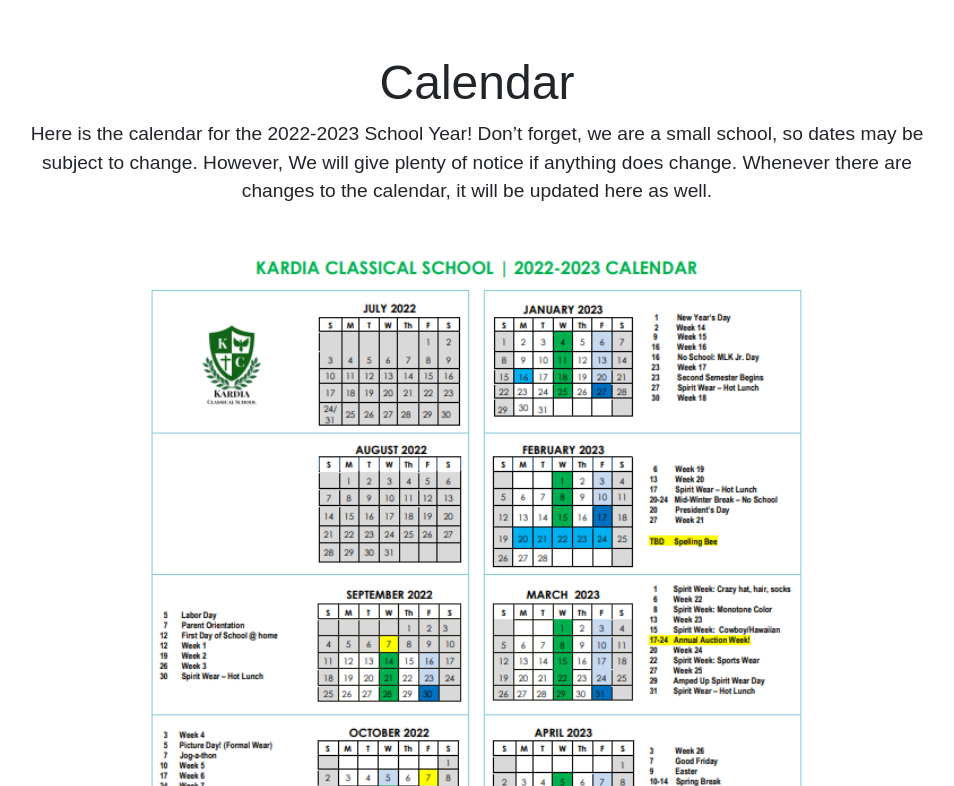
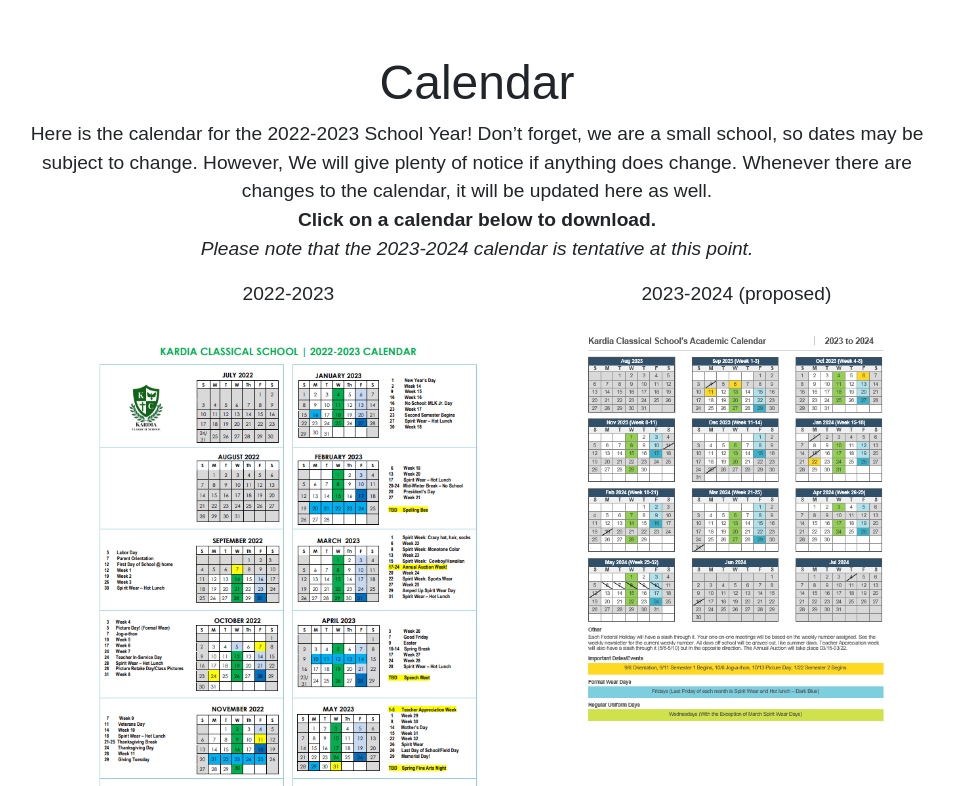
Before and after one commit to kristofer11/Kardia, a React (Create React App) app: page /calendar in a window 1280 px wide. Shown: the part 234-1020 px from the top of the page, without its empty margins (163-1117 px from the left). Built offline with nearby package versions, Linux system fonts and the light colour scheme; a web font is replaced by a local one.

Commit message:
Fixed Lacey's list of issues

```diff
--- a/src/App.css
+++ b/src/App.css
@@ -453,6 +453,10 @@
     padding: .5rem;
 }
 
+.calendar-div {
+    display: flex;
+}
+
 /* PROBABLY DON'T NEED THIS MEDIA-Q */
 @media only screen and (max-width: 576px) {
     .hero-text h1 {
--- a/src/pages/Calendar.js
+++ b/src/pages/Calendar.js
@@ -1,5 +1,7 @@
 import calendar from '../assets/2022-2023-calendar.png'
 import proposedCalendar from '../assets/2023-2024-Tentative-Calendar.png';
+import Calendar22 from '../assets/downloads/22-23Calendar.pdf';
+import Calendar23 from '../assets/downloads/23-24Calendar.pdf';
 
 const Calendar = () => {
   return (
@@ -7,15 +9,24 @@
     <div id='whatIsClassical'  className='info-block text-center'>
         <h2 className='text-center' style={{fontSize: '3rem'}}>Calendar</h2>
 
-        <p >
-        Here is the calendar for the 2022-2023 School Year! Don’t forget, we are a small school, so dates may be subject to change. However, We will give plenty of notice if anything does change. Whenever there are changes to the calendar, it will be updated here as well.
-        </p>
-        <img src={calendar} className='col-10 mb-5' style={{maxWidth: '777px'}} alt='2022-23 calendar' />
-        <p>Here is the proposed calendar for the 2023-2024 school year.</p>
-        <img src={proposedCalendar} className='col-10 mb-5' style={{maxWidth: '777px'}} alt='Proposed 2023-24 calendar' />
+            <p >
+            Here is the calendar for the 2022-2023 School Year! Don’t forget, we are a small school, so dates may be subject to change. However, We will give plenty of notice if anything does change. Whenever there are changes to the calendar, it will be updated here as well.<br /><strong>Click on a calendar below to download.</strong><br/><em>Please note that the 2023-2024 calendar is tentative at this point.</em>
+            </p>
+        <div className='calendar-div'>
+
+
+        <div>
+            <p>2022-2023</p>
+            <a href={Calendar22} download='2022-23 Kardia Calendar.pdf'><img src={calendar} className='col-10 mb-5 calendar' alt='2022-23 calendar' /> </a>
+        </div>
+        <div>
+            <p>2023-2024 (proposed)</p>
+            <a href={Calendar23} download='2023-24 Kardia Calendar.pdf'><img src={proposedCalendar} className='col-10 mb-5 calendar' alt='Proposed 2023-24 calendar2' /></a>
+        </div>
+        </div>
     </div>
 </div>
   )
 }
 
-export default Calendar
+export default Calendar;
--- a/src/pages/Home.js
+++ b/src/pages/Home.js
@@ -44,7 +44,7 @@
 
                 <div id='whatIsClassical' style={{ borderTop: '2px solid black', borderBottom: '2px solid black' }} className='info-block'>
                     <h3 className='text-center pt-4'>What is Classical Christian Education?</h3>
-                    <p>                        Classical Christian schools use the children’s God-given strengths at each stage of growth to help them learn; young children enjoy memorizing, singing, and rhymes, so a solid foundation is laid in each subject of study at this age; junior high students are inquisitive, so we develop their ability to reason and discern the truth; high school students want to talk, so we teach them how to present their ideas persuasively. The result is a graduate who knows what they believe and why and can positively impact the community around them.</p>
+                    <p>                         Classical Christian schools use the children’s God-given strengths at each stage of growth to help them learn; young children enjoy memorizing, singing, and rhymes, so a solid foundation is laid in each subject of study at this age; junior high students are inquisitive, so we develop their ability to reason and discern the truth; high school students want to talk, so we teach them how to present their ideas persuasively. The result is a graduate who knows what they believe and why and can positively impact the community around them.<br /><strong>Learn more by visiting the <a href=' https://classicalchristian.org/what-is-cce/' target='_blank'>ACCS website.</a></strong></p>
                 </div>
                 <div id='whatIsClassical' style={{ borderBottom: '2px solid black', marginTop: '0' }} className='info-block'>
                     <h3 className='text-center pt-4'>Our Mission</h3>
--- a/src/pages/blogs/June2022Siblings.js
+++ b/src/pages/blogs/June2022Siblings.js
@@ -6,18 +6,17 @@
     return (
         <div className='page-content blog'>
             <p className='blog-author'>JUNE 1, 2022 by Joanna Bischoff</p>
-            <h4 className='blog-title'>25 Ways To Keep Younger Siblings Busy During Homeschooling</h4>
-
+            <h4 className='blog-title' style={{ textAlign: 'center' }}>25 Ways To Keep Younger Siblings Busy During Homeschooling</h4>
+            <figure>
+                <img src={Baby} alt='Baby with blanket on head' className='blog-img col-md-7 col-9' />
+                <figcaption>Photo by Jonathan Borba on Unsplash</figcaption>
+            </figure>
             <div className='blog-content'>
                 <p>Would you like to homeschool, but aren’t sure what to do with all the different ages? </p>
                 <p>If you don’t have access to daycare options (or a family that’s got the time!), then you may find yourself juggling little ones and the needs for the attention of the school-aged child. Of course, they can play with their toys, etc, but at some point, they’ll need another option! Every child and every family is different in dynamic, but for these first few pivotal years, it helps to have quick go-to ideas! </p>
                 <p>Here at Kardia Classical School, we are in the Pacific Northwest, so that means tons of rain! We have plenty of indoor activities for those indoor days—but don’t forget to take advantage of your sunny days when you have them! </p>
                 <h4>Babies</h4>
                 <p>They can play with the same toys at this age and not get too bored! Try taking them out in fresh air if you can—it works wonders, especially with babies. Soft music can be soothing, too. Flexibility is really key when you’ve got an infant in the house, and that applies in homeschooling, too! One of the best ways is to have things prepped in such a way that the school-aged sibling can do work independently. Also, sometimes your key school times for one-on-one interaction are going to be those precious nap times! Some babies do great in a bouncer if they can see the family working. Give yourself and your homeschooling grace in this season! bab</p>
-                <figure>
-                    <img src={Baby} alt='Baby with blanket on head' className='blog-img col-md-7 col-9' />
-                    <figcaption>Photo by Jonathan Borba on Unsplash</figcaption>
-                </figure>
                 <h4>Toddlers</h4>
                 <p>The older your baby gets, the bigger the range of options! At this age, they want a little more challenge and, thankfully, have slightly longer play periods. They also can play independently at these ages. One way to handle it is to have “stations” or perhaps boxes that you switch out one at a time. </p>
                 <ol>
```
Also changed, not shown: src/pages/blogs/July2022.js (+6 -6 lines), 2 other files (tests, documents, lock files or other folders).
